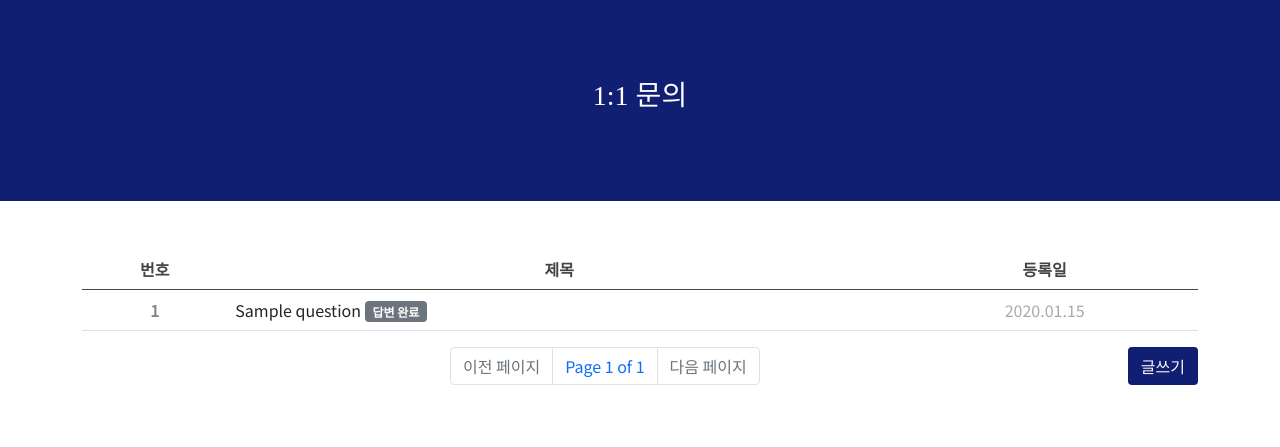
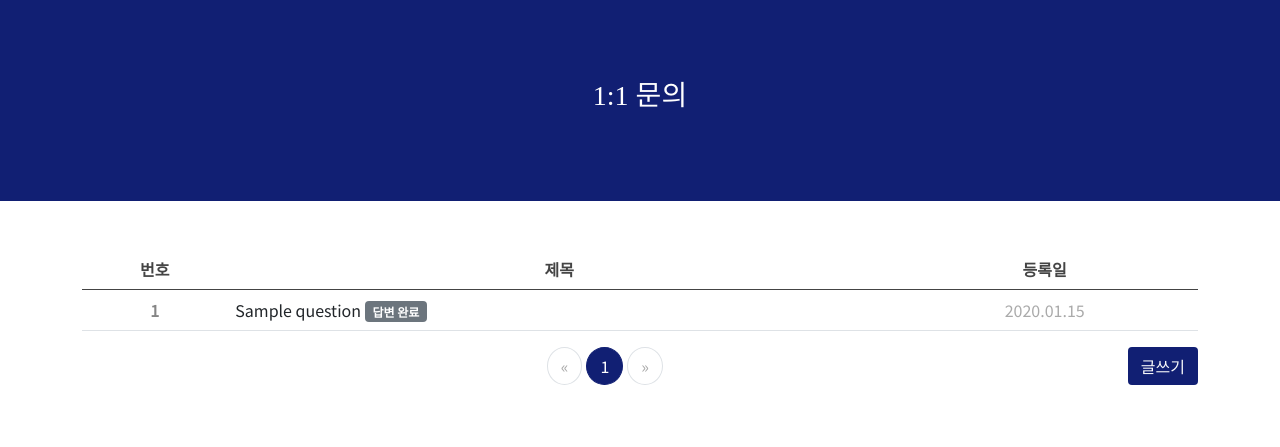
Before and after one commit to YS-study/max_django, a Django app: page /board/qna/ in a window 1280 px wide. Shown: the part 85-532 px from the top of the page. Run offline with Django 3.2, Linux system fonts and the light colour scheme; tables that the repository leaves empty hold one stand-in row (values such as "Sample post"); some web fonts are replaced.

Commit message:
update pagination

```diff
--- a/board/templates/qna/index.html
+++ b/board/templates/qna/index.html
@@ -30,28 +30,34 @@
 </table>
 
 {# pagination #}
-<nav aria-label="Page navigation example" class="d-flex justify-content-between">
+<nav aria-label="Page navigation" class="d-flex justify-content-between">
   <div></div>
   <ul class="pagination mb-0">
     {% if questions.has_previous %}
         <li class="page-item">
-          <a class="page-link" href="?page={{ questions.previous_page_number }}">이전 페이지</a>
+          <a class="page-link" href="?page={{ questions.previous_page_number }}">«</a>
         </li>
     {% else %}
         <li class="page-item disabled">
-          <a class="page-link" href="#" tabindex="-1" aria-disabled="true">이전 페이지</a>
+          <a class="page-link" href="#" tabindex="-1" aria-disabled="true">«</a>
         </li>
     {% endif %}
 
-    <li class="page-item"><a class="page-link">Page {{ questions.number }} of {{ questions.paginator.num_pages }}</a></li>
+    {% for page_num in current_page_range %}
+      {% if page_num == questions.number %}
+        <li class="page-item active"><a class="page-link" href="?page={{ page_num }}">{{ page_num }}</a></li>
+      {% else %}
+        <li class="page-item"><a class="page-link" href="?page={{ page_num }}">{{ page_num }}</a></li>
+      {% endif %}
+    {% endfor %}
 
     {% if questions.has_next %}
       <li class="page-item">
-        <a class="page-link" href="?page={{ questions.next_page_number }}">다음 페이지</a>
+        <a class="page-link" href="?page={{ questions.next_page_number }}">»</a>
       </li>
     {% else %}
       <li class="page-item disabled">
-        <a class="page-link" href="#">다음 페이지</a>
+        <a class="page-link" href="#">»</a>
       </li>
     {% endif %}
   </ul>
--- a/board/views.py
+++ b/board/views.py
@@ -14,8 +14,17 @@ def notice(request):
     page_number = request.GET.get('page')
     posts = paginator.get_page(page_number)
 
+    max_index = posts.paginator.num_pages
+    current_index = posts.number
+    th = current_index // 6
+    if max_index >= 5*th+6:
+        current_page_range = range(5*th+1, 5*th+6)
+    else:
+        current_page_range = range(5*th+1, max_index+1)
+
     context = {
         'posts': posts,
+        'current_page_range': current_page_range,
         'menu': '공지사항'
     }
     return render(request, 'notice/index.html', context)
@@ -88,9 +97,18 @@ def qna(request):
     page_number = request.GET.get('page')
     questions = paginator.get_page(page_number)
 
+    max_index = questions.paginator.num_pages
+    current_index = questions.number
+    th = current_index // 6
+    if max_index >= 5*th+6:
+        current_page_range = range(5*th+1, 5*th+6)
+    else:
+        current_page_range = range(5*th+1, max_index+1)
+
     context = {
         'questions': questions,
-        'menu': '1:1 문의'
+        'current_page_range': current_page_range,
+        'menu': '1:1 문의',
     }
     return render(request, 'qna/index.html', context)
 
--- a/pjt/static/stylesheets/style.css
+++ b/pjt/static/stylesheets/style.css
@@ -60,3 +60,28 @@ body {
   background-color: #111f73;
   color: white;
 }
+
+/* 페이지네이션 커스텀 */
+.pagination>li>a {
+  border-radius: 50% !important;
+  padding: 6px 13px;
+  margin: 0 5px;
+  color: #111f73;
+}
+
+.page-item.active .page-link {
+  background-color: #111f73;
+  border-color: #111f73;
+}
+
+.page-link:hover {
+  color: #111f73;
+}
+
+.page-link:focus {
+  color: #111f73;
+}
+
+.page-item.disabled .page-link {
+  color: #aaa;
+}
```
Also changed, not shown: board/templates/notice/index.html (+13 -6 lines).
